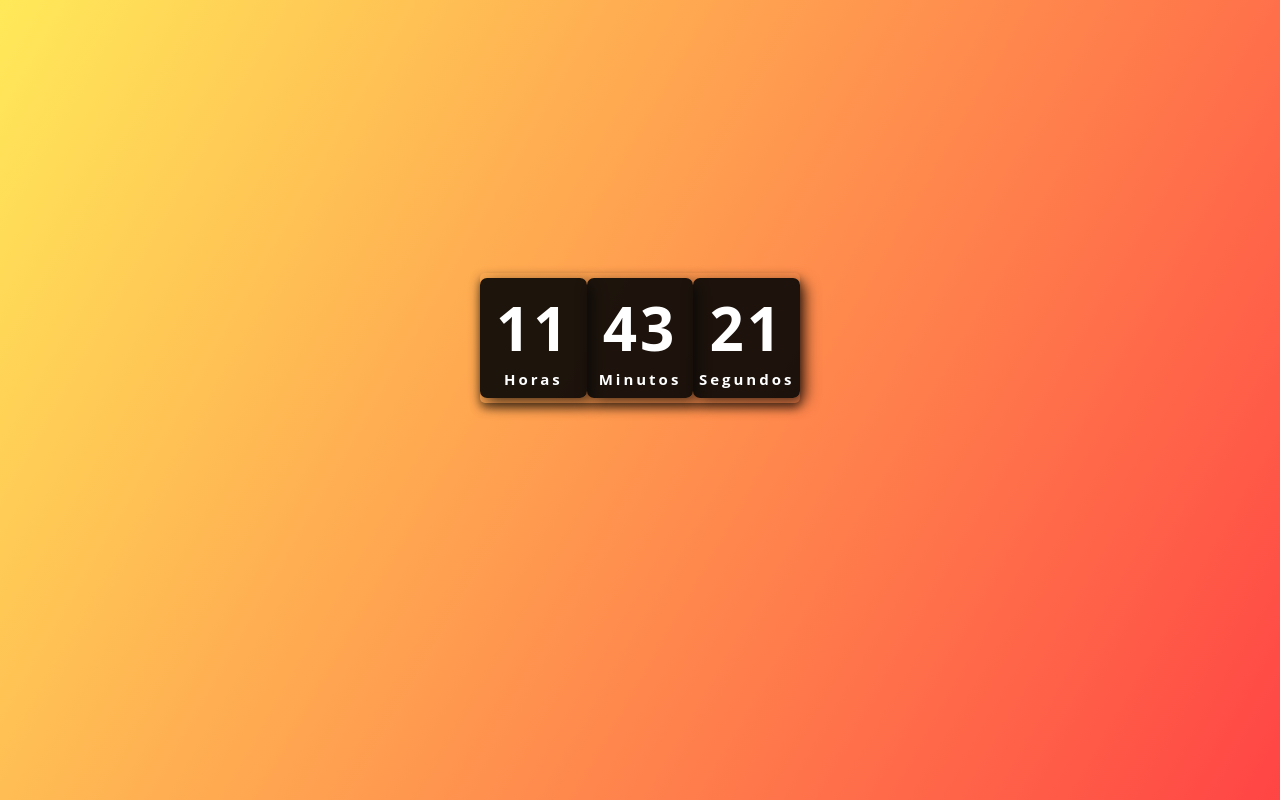
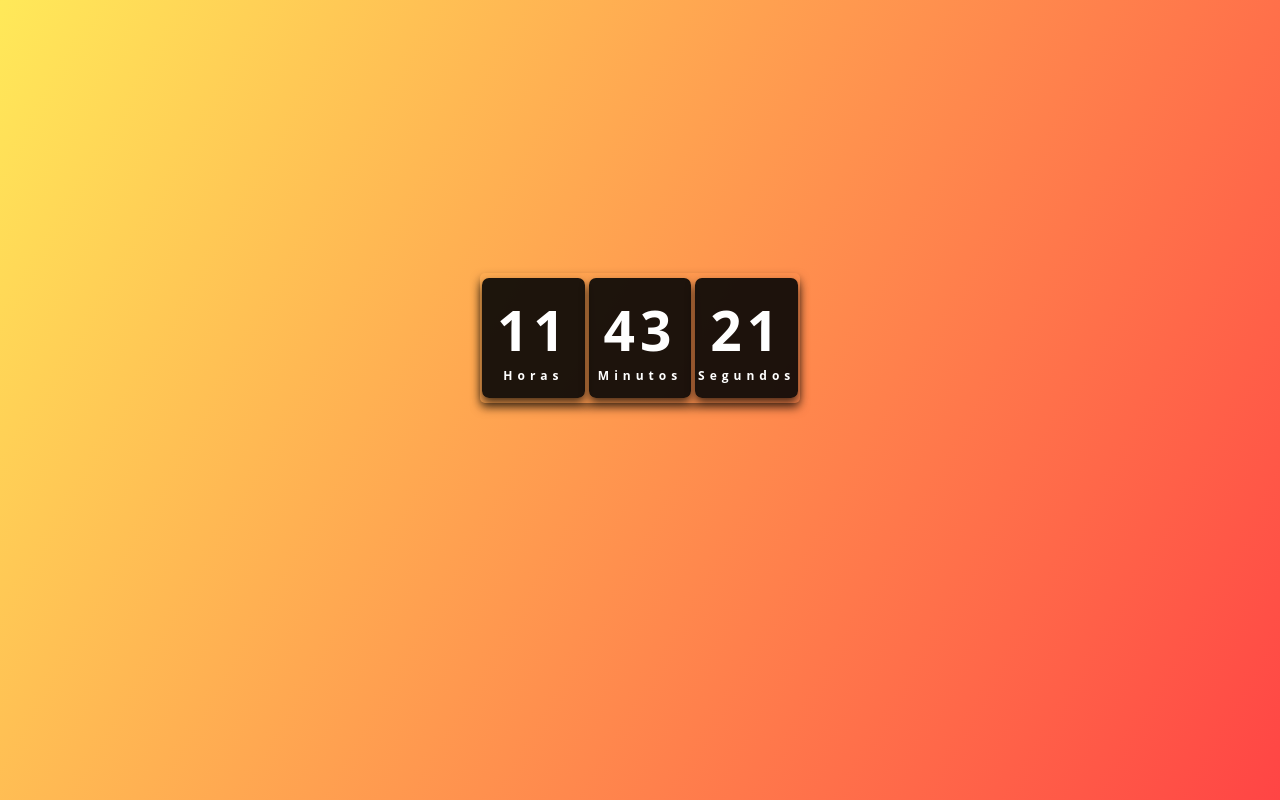
Before and after one commit to lonelyhk/Relogio, a plain HTML site: page index.html in a window 1280 px wide. Drawn offline with Linux system fonts and the light colour scheme.

Commit message:
Update style.css

```diff
--- a/style.css
+++ b/style.css
@@ -20,6 +20,7 @@ body {
 }
 
 .relogio {
+    margin: 5px;
     display: flex;
     align-items: center;
     justify-content: space-around;
@@ -31,6 +32,7 @@ body {
 }
 
 .relogio div {
+    margin: 2px;
     height: 120px;
     width: 120px;
     display: flex;
@@ -39,17 +41,18 @@ body {
     justify-content: center;
     color: #fff;
     background: rgba(5, 5, 5, .9);
-    box-shadow: 5px 5px 15px rgba(0, 0, 0, .7);
+    box-shadow: 0px 5px 10px rgba(0, 0, 0, .7);
     border-radius: 7px;
-    letter-spacing: 3px;
+    letter-spacing: 5px;
 }
 
 .relogio span {
     font-weight: bolder;
-    font-size: 60px;
+    font-size: 55px;
 
 }
 
 .relogio span.tempo {
-    font-size: 15px;
+    margin: 0px;
+    font-size: 12px;
 }
```
